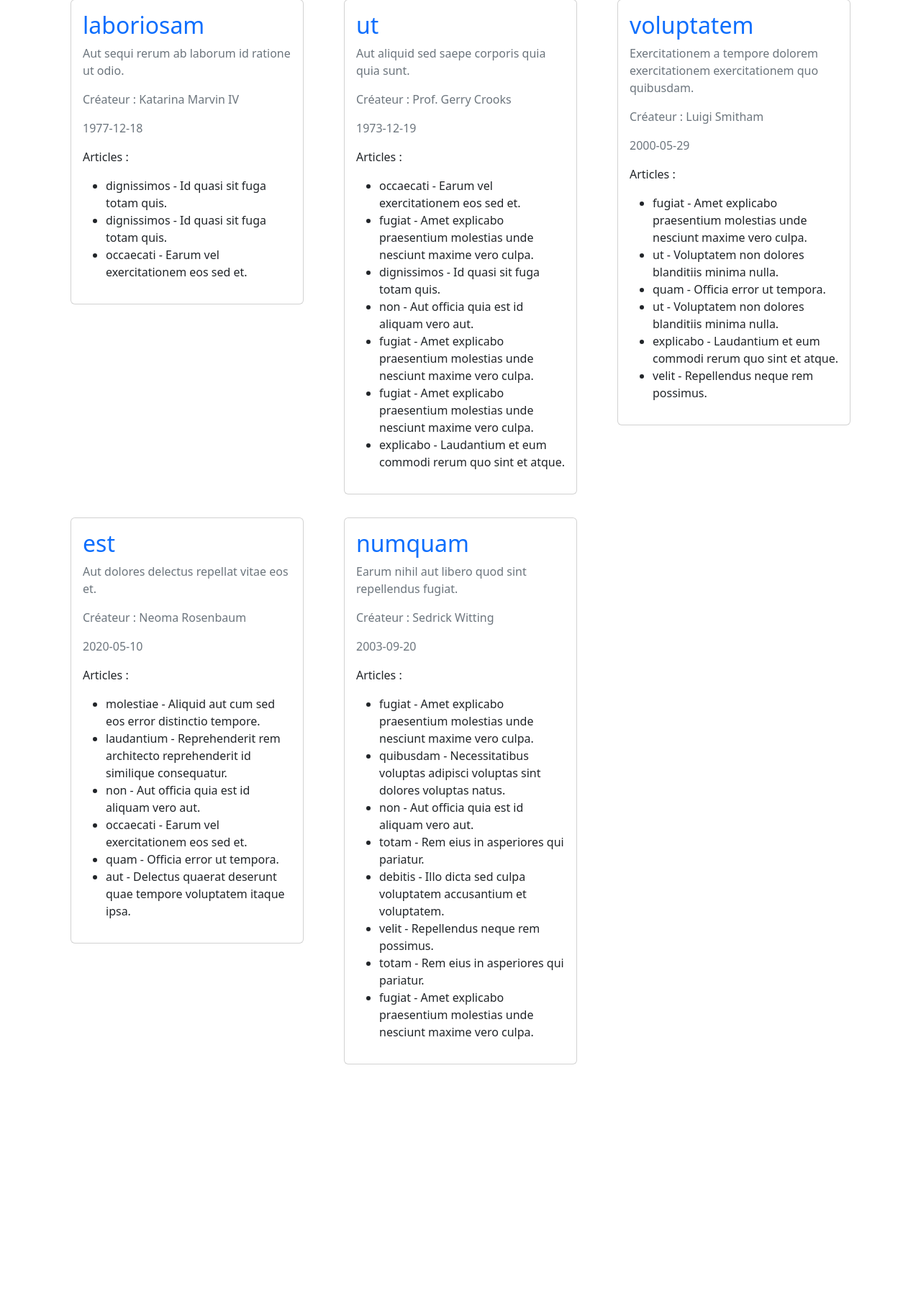
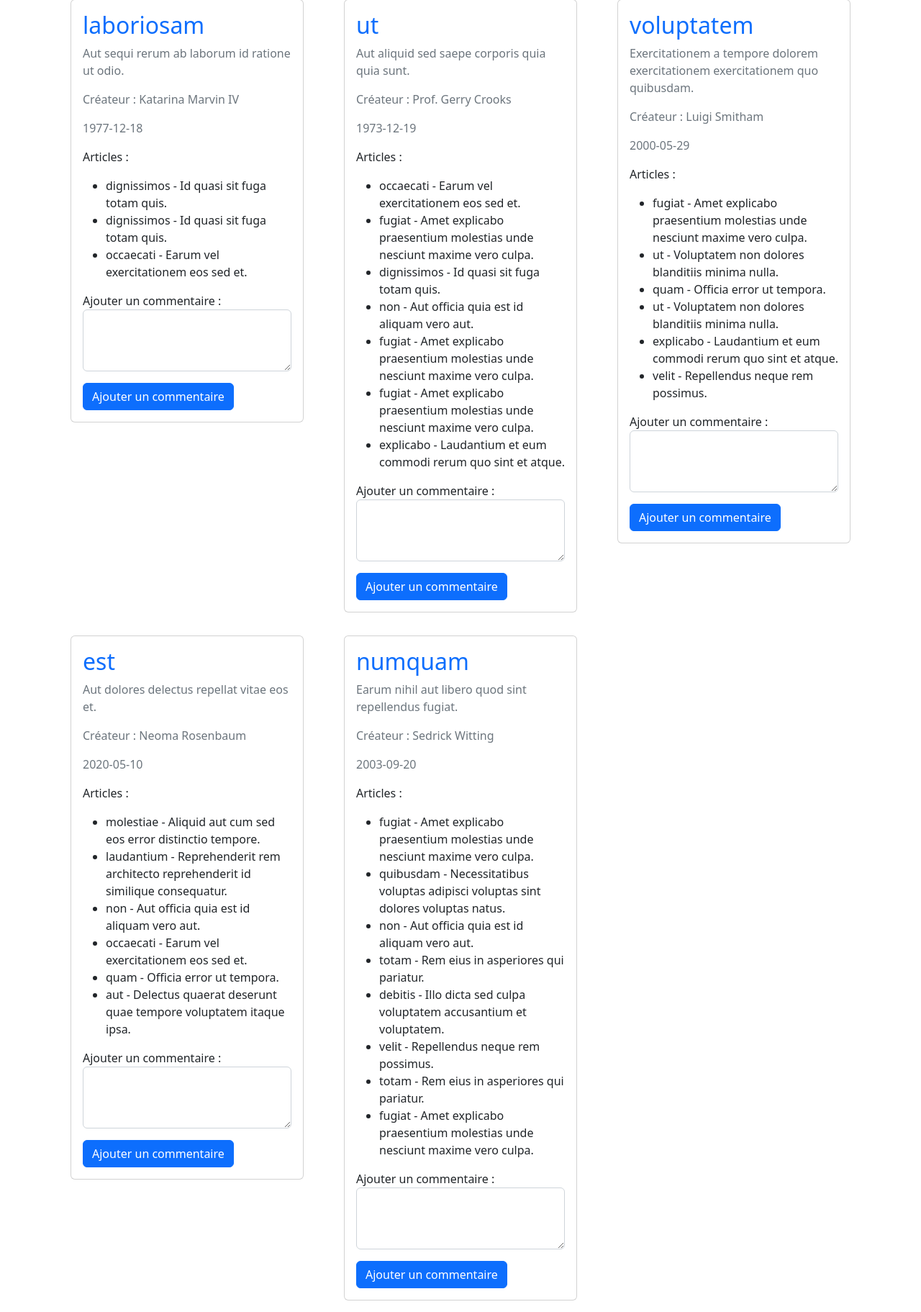
Before and after one commit to NassimZoubeir/ECF, a PHP site: page / in a window 1280 px wide. Shown: the part 156-1979 px from the top of the page at 72% size. Before the commit the page ends 1635 px from the top, so only its background shows below. Run offline with PHP 8.4, Linux system fonts and the light colour scheme; data comes from the database, SQL or seed files in the repository; some libraries are stand-ins or nearby versions.

Commit message:
ajout espace commentaire

```diff
--- /dev/null
+++ b/ajouter_commentaire.php
@@ -0,0 +1,35 @@
+<?php
+require_once 'include/db.php';
+
+session_start();
+
+if ($_SERVER['REQUEST_METHOD'] === 'POST') {
+    // Récupérer les données du formulaire
+    $idListe = $_POST['id_liste'];
+    $commentaire = $_POST['commentaire'];
+    $date = date('Y-m-d');
+
+    // Vérifier si la clé 'id_utilisateur' existe dans $_SESSION
+    $idUtilisateur = isset($_SESSION['id_utilisateur']) ? $_SESSION['id_utilisateur'] : null;
+
+    // Vérifier si $idUtilisateur est nul et afficher un message d'erreur si nécessaire
+    if ($idUtilisateur === null) {
+        $_SESSION['erreur'] = 'Vous devez être connecté pour ajouter un commentaire.';
+    } else {
+        // Insérer le commentaire dans la base de données
+        $query = "INSERT INTO commentaire (id_Liste, description, date, id_Utilisateur) VALUES (:idListe, :description, :date, :idUtilisateur)";
+        $stmt = $pdo->prepare($query);
+        $stmt->bindParam(':idListe', $idListe);
+        $stmt->bindParam(':description', $commentaire);
+        $stmt->bindParam(':date', $date);
+        $stmt->bindParam(':idUtilisateur', $idUtilisateur);
+        $stmt->execute();
+
+        $_SESSION['succes'] = 'Commentaire ajouté avec succès.';
+    }
+
+    // Rediriger vers la page d'accueil
+    header('Location: index.php');
+    exit();
+}
+?>
--- a/index.php
+++ b/index.php
@@ -1,5 +1,6 @@
 <?php
 require_once 'include/db.php';
+require_once 'ajouter_commentaire.php';
 
 // Requête pour récupérer toutes les listes contenant des articles avec le nom du créateur
 $query = "SELECT l.id_Liste, l.nom, l.description, l.date, a.id_Article, a.nom AS article_nom, a.description AS article_description, u.nom AS createur_nom
@@ -36,6 +37,20 @@ $listes = $stmt->fetchAll(PDO::FETCH_ASSOC);
     <div class="container">
         <h1 class="card-title text-primary text-center m-3">Liste de souhaits</h1>
 
+        <?php
+        // Afficher l'alerte d'erreur s'il y en a une
+        if (isset($_SESSION['erreur'])) {
+            echo '<div class="alert alert-danger">' . $_SESSION['erreur'] . '</div>';
+            unset($_SESSION['erreur']);
+        }
+
+        // Afficher l'alerte de succès s'il y en a une
+        if (isset($_SESSION['succes'])) {
+            echo '<div class="alert alert-success">' . $_SESSION['succes'] . '</div>';
+            unset($_SESSION['succes']);
+        }
+        ?>
+
         <div class="row">
             <?php
             // Variables pour garder une trace de l'id_Liste en cours
@@ -53,6 +68,17 @@ $listes = $stmt->fetchAll(PDO::FETCH_ASSOC);
                     if ($currentListId !== null) {
                         // Fermer la liste précédente si elle existe
                         echo '</ul>';
+
+                        // Afficher le formulaire de commentaire pour cette liste spécifique
+                        echo '<form action="ajouter_commentaire.php" method="POST">';
+                        echo '<input type="hidden" name="id_liste" value="' . $currentListId . '">';
+                        echo '<div class="mb-3">';
+                        echo '<label for="commentaire">Ajouter un commentaire :</label>';
+                        echo '<textarea class="form-control" name="commentaire" id="commentaire" rows="3" required></textarea>';
+                        echo '</div>';
+                        echo '<button type="submit" class="btn btn-primary">Ajouter un commentaire</button>';
+                        echo '</form>';
+
                         echo '</div>';
                         echo '</div>';
                         echo '</div>';
@@ -84,6 +110,17 @@ $listes = $stmt->fetchAll(PDO::FETCH_ASSOC);
             // Fermer la dernière liste
             if ($currentListId !== null) {
                 echo '</ul>';
+
+                // Afficher le formulaire de commentaire pour cette liste spécifique
+                echo '<form action="ajouter_commentaire.php" method="POST">';
+                echo '<input type="hidden" name="id_liste" value="' . $currentListId . '">';
+                echo '<div class="mb-3">';
+                echo '<label for="commentaire">Ajouter un commentaire :</label>';
+                echo '<textarea class="form-control" name="commentaire" id="commentaire" rows="3" required></textarea>';
+                echo '</div>';
+                echo '<button type="submit" class="btn btn-primary">Ajouter un commentaire</button>';
+                echo '</form>';
+
                 echo '</div>';
                 echo '</div>';
                 echo '</div>';
```
